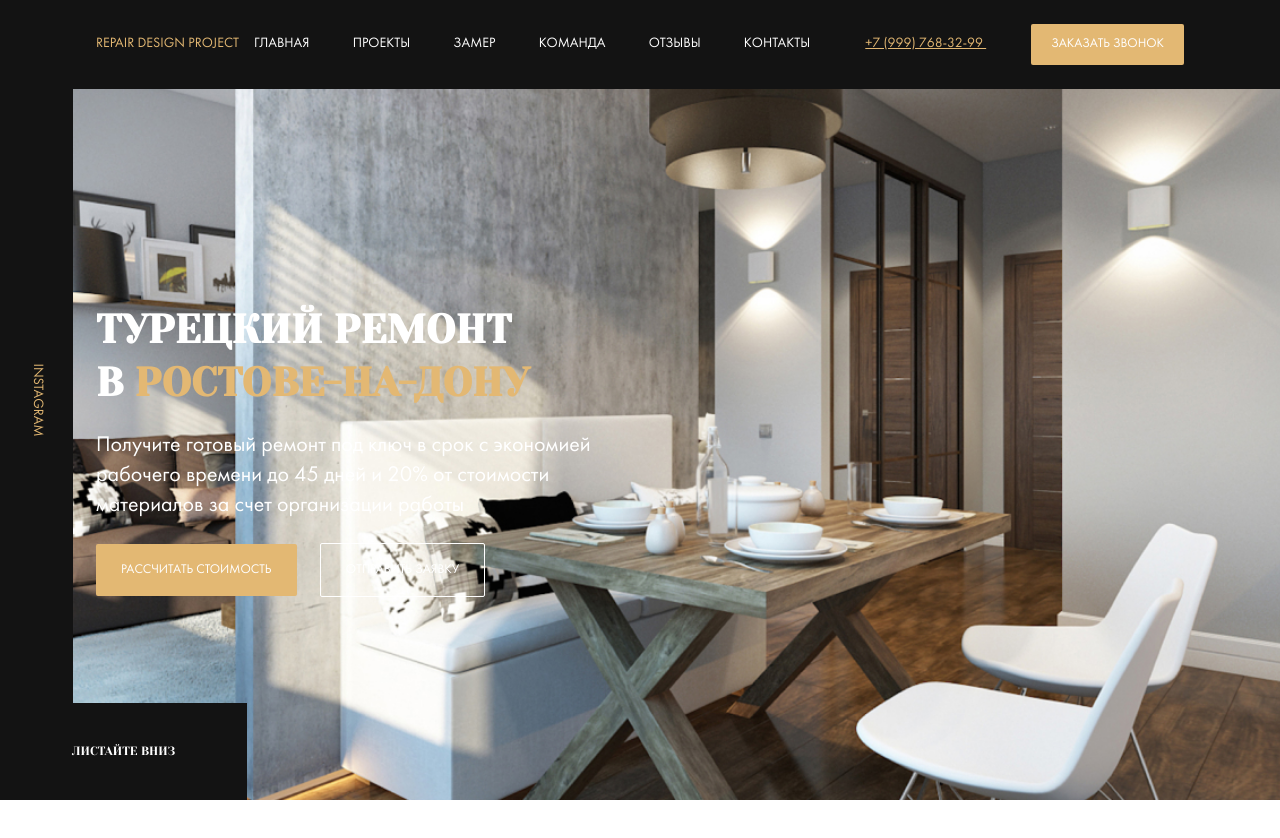
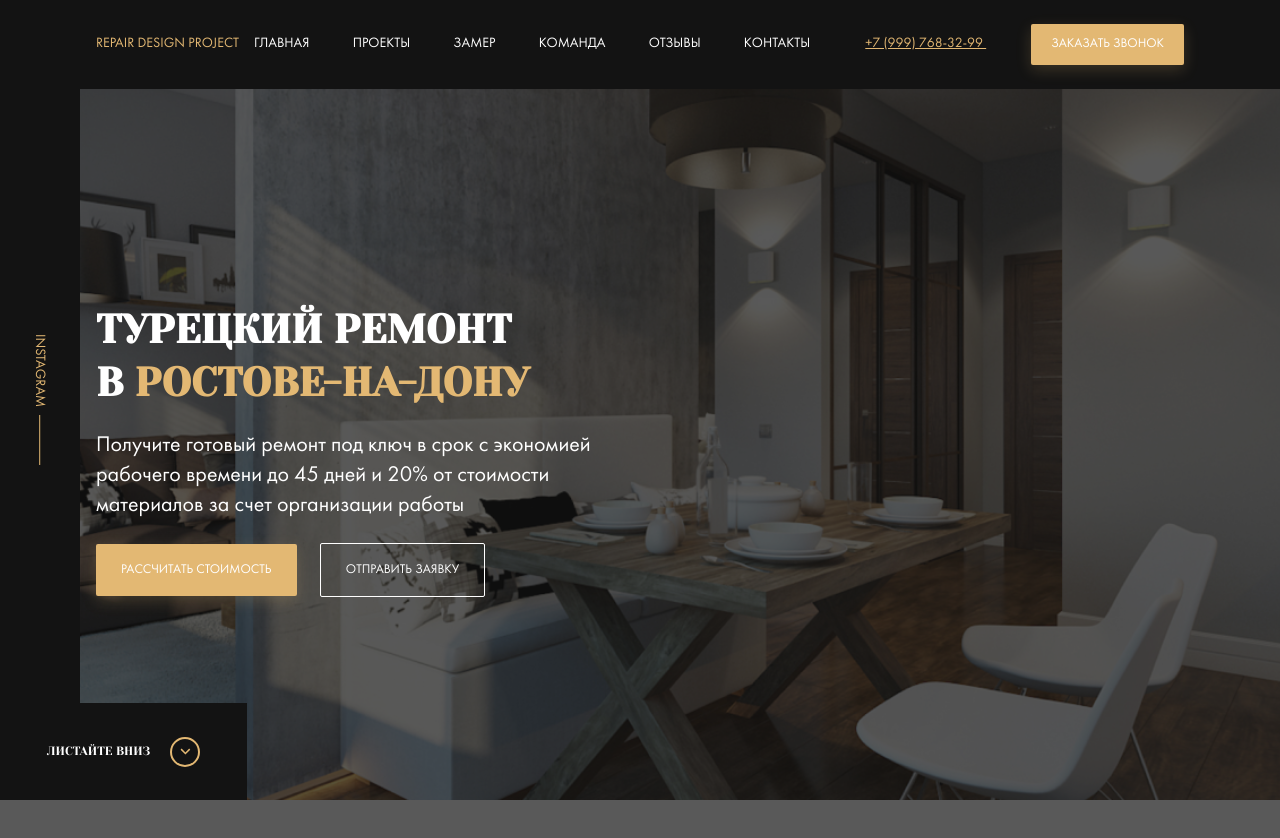
Before and after one commit to MatthewTol/repair-design, a website: page index.html in a window 1280 px wide. Before the commit the page ends 800 px from the top, so only its background shows below. Drawn offline with Linux system fonts and the light colour scheme; files whose address does not match are found by name.

Commit message:
feat: added before and after elements in header and in hero

```diff
--- a/sass/templates/_header.sass
+++ b/sass/templates/_header.sass
@@ -19,6 +19,9 @@
     text-decoration: none
     text-transform: uppercase
     margin-right: 40px
+    transition: color .1s
+    &:hover
+      color: $primary
 .phone
   color: $primary
 .contacts
--- a/sass/templates/_hero.sass
+++ b/sass/templates/_hero.sass
@@ -11,8 +11,15 @@
   flex-direction: column
   justify-content: center
   align-items: flex-start
+  &::before
+    content: ""
+    position: absolute
+    background: rgba($dark, 0.7)
+    width: 100%
+    height: 100%
   &__content
     max-width: 670px
+    position: relative
   &__text
     font-size: 22px;
     line-height: 30px;
@@ -41,16 +48,35 @@
     color: $white
     font-family: 'Yeseva One Regular', sanf-serif
     font-size: 12px
+    &::after
+      content: ""
+      background-image: url(../img/arrow.svg)
+      background-repeat: no-repeat
+      background-position: center
+      height: 30px
+      width: 30px
+      border: 2px solid $primary
+      border-radius: 50%
+      margin-left: 20px
 .instagram
   display: flex
   justify-content: center
   align-items: center
   background-color: $dark
   &__link
+    display: flex
     text-transform: uppercase
+    align-items: center
     color: $primary
     text-decoration: none
     transform: rotate(90deg)
+    line-height: .8
+    &::after
+      content: ""
+      width: 50px
+      height: 1px
+      background-color: $primary
+      margin-left: 8px
 .title
   margin: 0
   font-size: 40px;
```
Also changed, not shown: css/style.css, img/arrow.svg (added).
